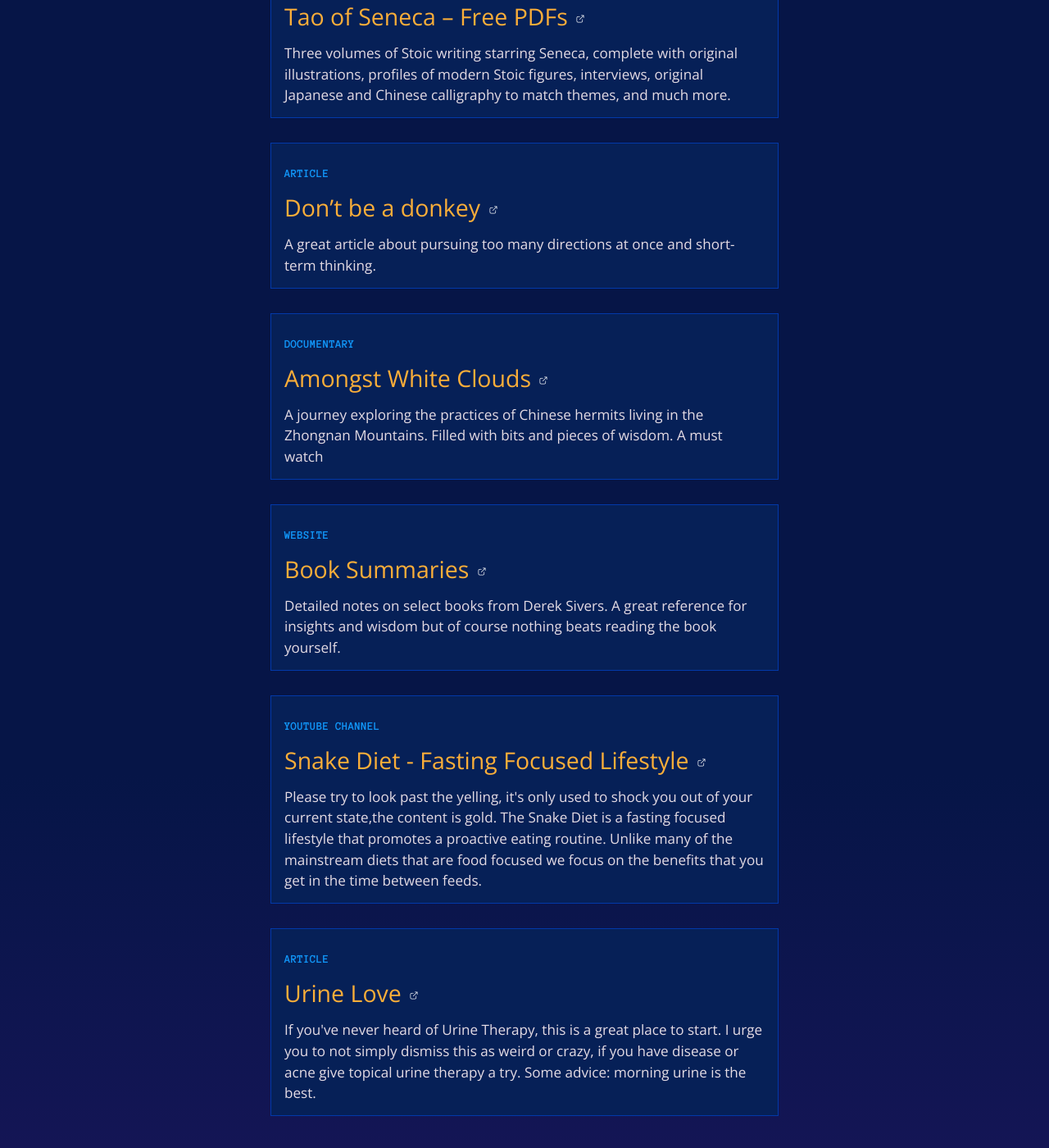
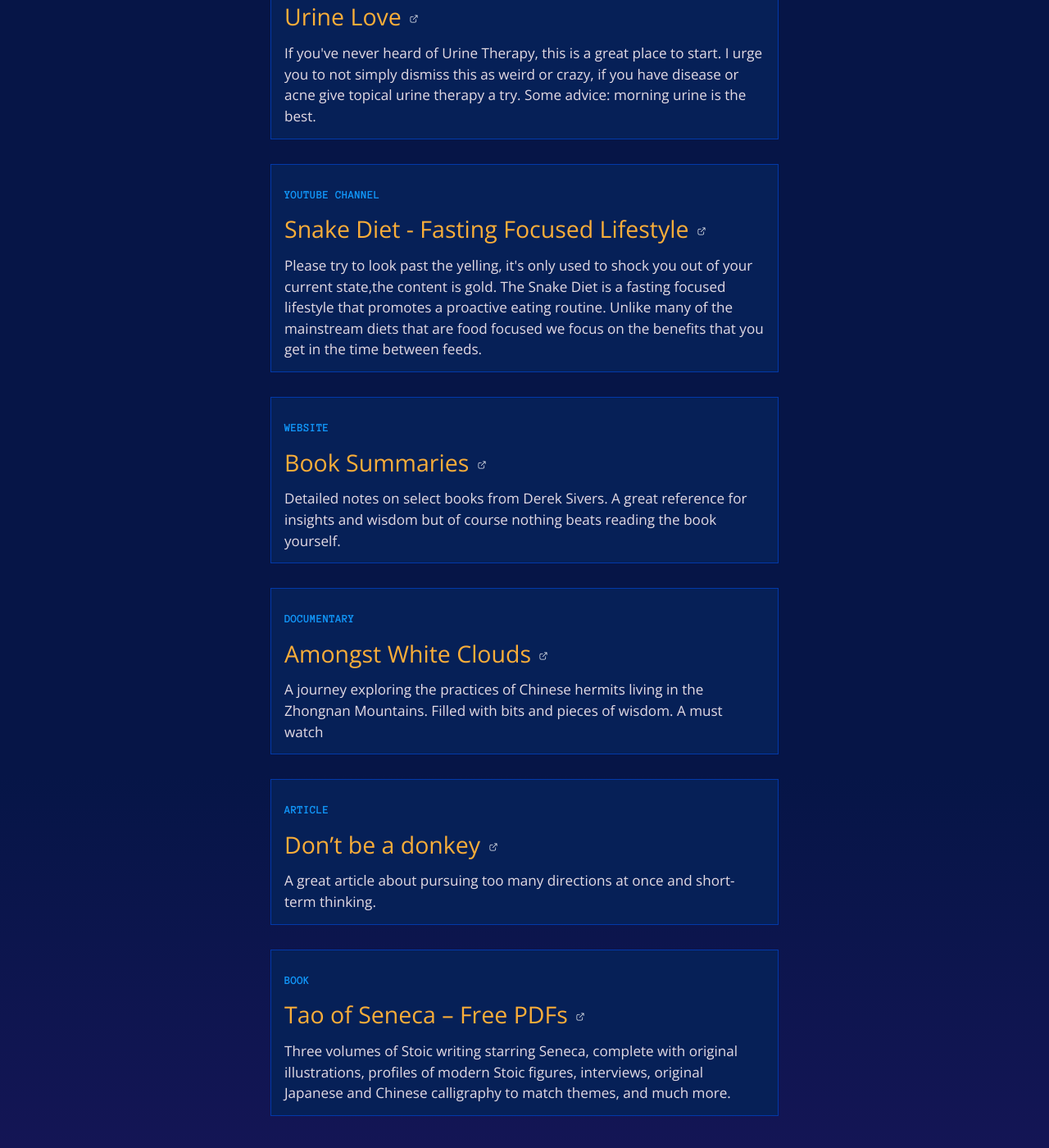
Before and after one commit to HenrikSimen/doing-non-doing, a Jekyll site: the page built from resources.html, in a window 1280 px wide and 1400 px high, scrolled down 587 px. Shown: the whole window at 82% size. Built offline with Jekyll 4.4.1, drawn with Linux system fonts in a browser that asks for light colours; part of the change alters nothing that is shown.

```diff
--- a/resources.html
+++ b/resources.html
@@ -6,7 +6,7 @@ layout: default
 <p>Welcome to the resource section, a collection of articles, videos/documentaries, images and just about anything I found to be useful and insigtful. This section is being constantly updated so be sure to check back in.</p>
 <p>Last update: November 2018</p>
 <ul class="resources">
-  {% assign sorted = (site.data.resources | sort: 'date') %} <!-- assign variable and sort contents in variable -->
+  {% assign sorted = (site.data.resources | sort: 'date' | reverse) %} <!-- assign variable and sort contents in variable -->
   {% for resource in sorted  %} <!-- variable is updated -->
   <a href="{{resource.content}}" target="_blank">
     <li class="card">
```
